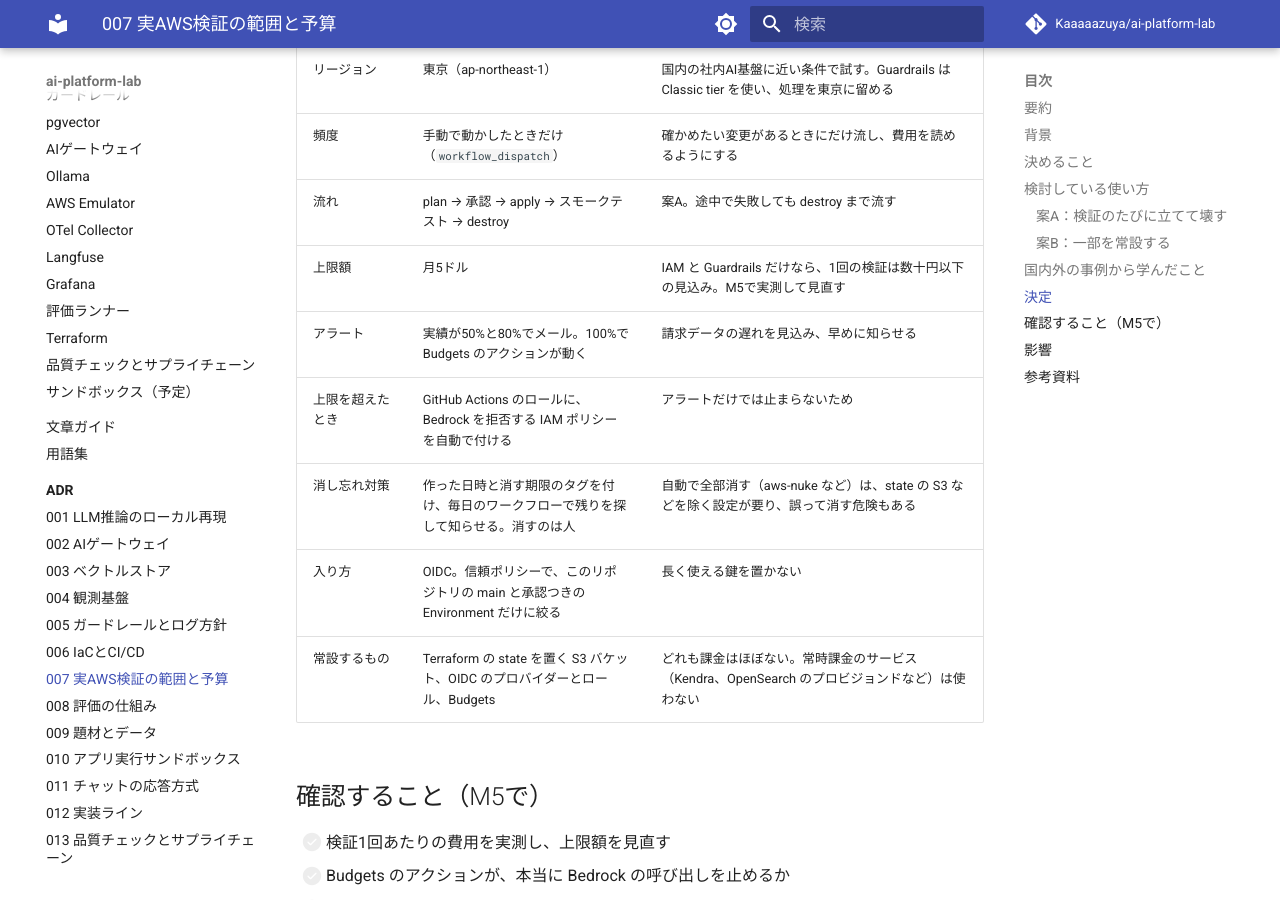
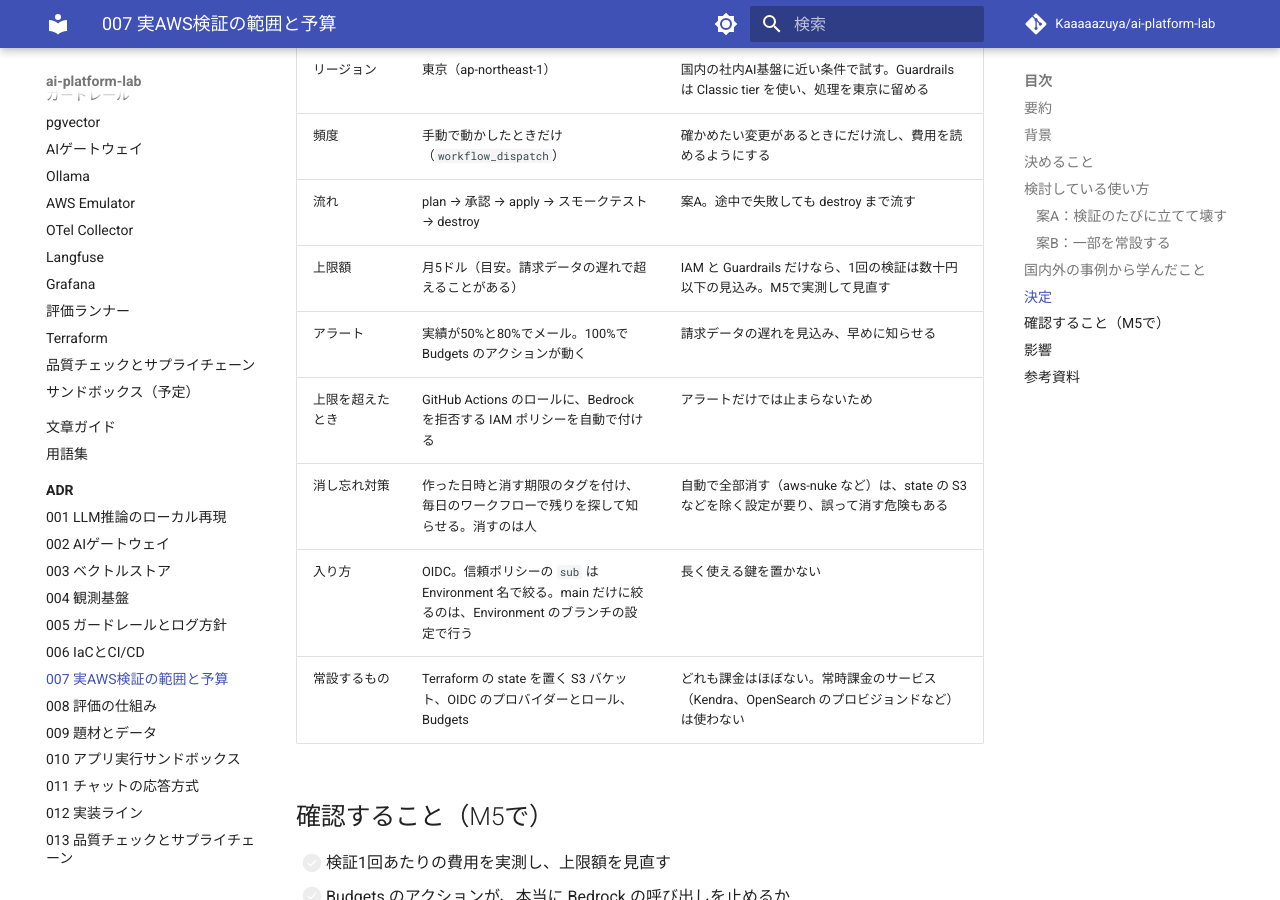
Before and after one commit to Kaaaaazuya/ai-platform-lab, an MkDocs documentation site: the page built from docs/adr/0007-aws-budget.md, in a window 1280 px wide and 900 px high, scrolled down 2600 px. Built offline with MkDocs 1.6.1 and Material for MkDocs 9.7.7, drawn with Linux system fonts in a browser that asks for light colours; comment, search, counter and statistics services are not loaded.

Commit message:
docs: align ADR-006 summary and ADR-007 with review
Co-Authored-By: Claude Opus 5.5 <noreply@anthropic.com>
Claude-Session: https://claude.ai/code/session_01RvGuop5SsmDaHxnBm3XBxt

```diff
--- a/docs/adr/0007-aws-budget.md
+++ b/docs/adr/0007-aws-budget.md
@@ -66,11 +66,11 @@ Bedrockのモデルアクセスや、IAMロールのように課金されない
 | リージョン | 東京（ap-northeast-1） | 国内の社内AI基盤に近い条件で試す。Guardrails は Classic tier を使い、処理を東京に留める |
 | 頻度 | 手動で動かしたときだけ（`workflow_dispatch`） | 確かめたい変更があるときにだけ流し、費用を読めるようにする |
 | 流れ | plan → 承認 → apply → スモークテスト → destroy | 案A。途中で失敗しても destroy まで流す |
-| 上限額 | 月5ドル | IAM と Guardrails だけなら、1回の検証は数十円以下の見込み。M5で実測して見直す |
+| 上限額 | 月5ドル（目安。請求データの遅れで超えることがある） | IAM と Guardrails だけなら、1回の検証は数十円以下の見込み。M5で実測して見直す |
 | アラート | 実績が50%と80%でメール。100%で Budgets のアクションが動く | 請求データの遅れを見込み、早めに知らせる |
 | 上限を超えたとき | GitHub Actions のロールに、Bedrock を拒否する IAM ポリシーを自動で付ける | アラートだけでは止まらないため |
 | 消し忘れ対策 | 作った日時と消す期限のタグを付け、毎日のワークフローで残りを探して知らせる。消すのは人 | 自動で全部消す（aws-nuke など）は、state の S3 などを除く設定が要り、誤って消す危険もある |
-| 入り方 | OIDC。信頼ポリシーで、このリポジトリの main と承認つきの Environment だけに絞る | 長く使える鍵を置かない |
+| 入り方 | OIDC。信頼ポリシーの `sub` は Environment 名で絞る。main だけに絞るのは、Environment のブランチの設定で行う | 長く使える鍵を置かない |
 | 常設するもの | Terraform の state を置く S3 バケット、OIDC のプロバイダーとロール、Budgets | どれも課金はほぼない。常時課金のサービス（Kendra、OpenSearch のプロビジョンドなど）は使わない |
 
 ## 確認すること（M5で）
```
Also changed, not shown: docs/adr/0006-iac-cicd.md (+1 -1 lines), docs/adr/index.md (+1 -1 lines).
